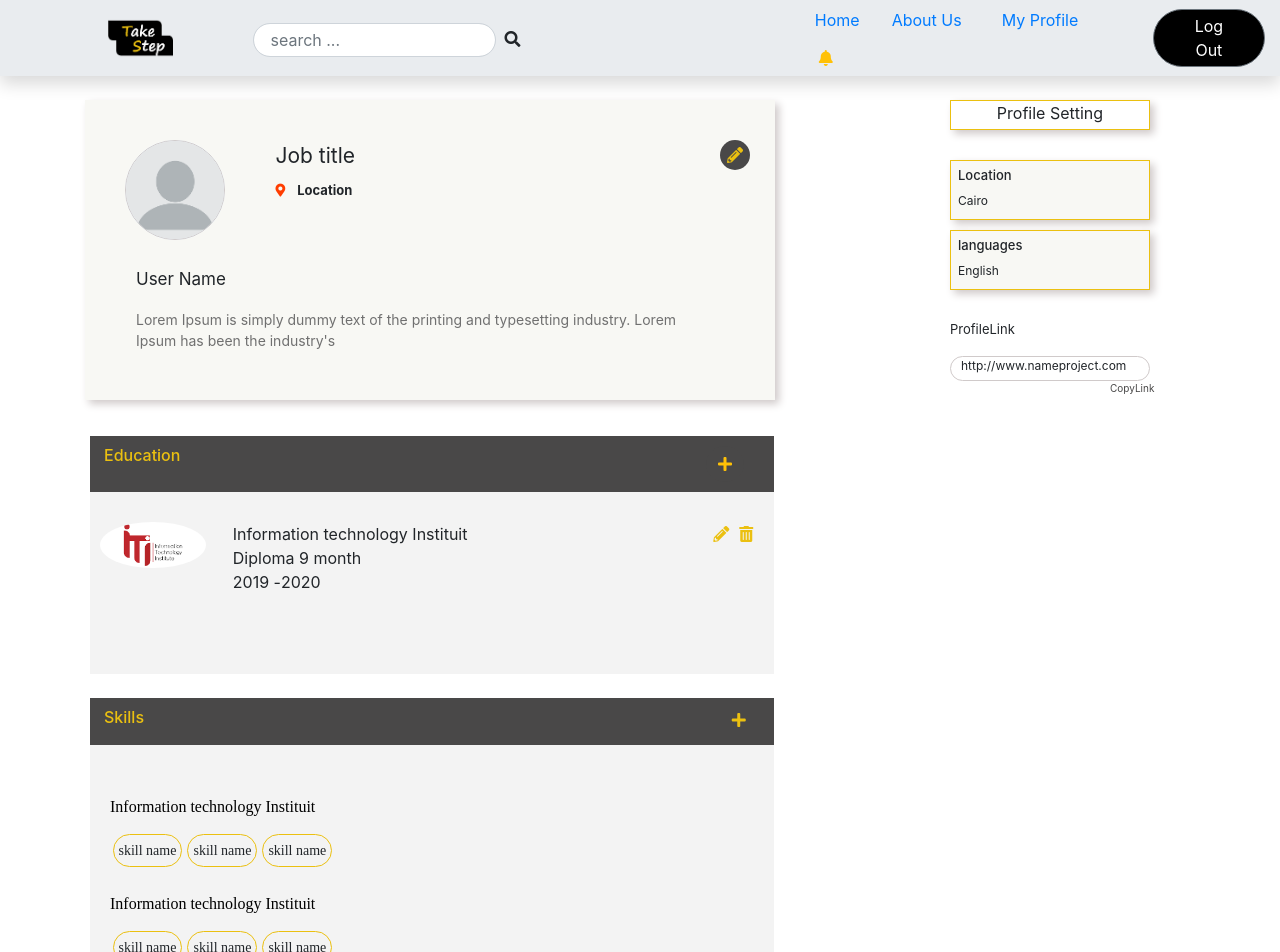
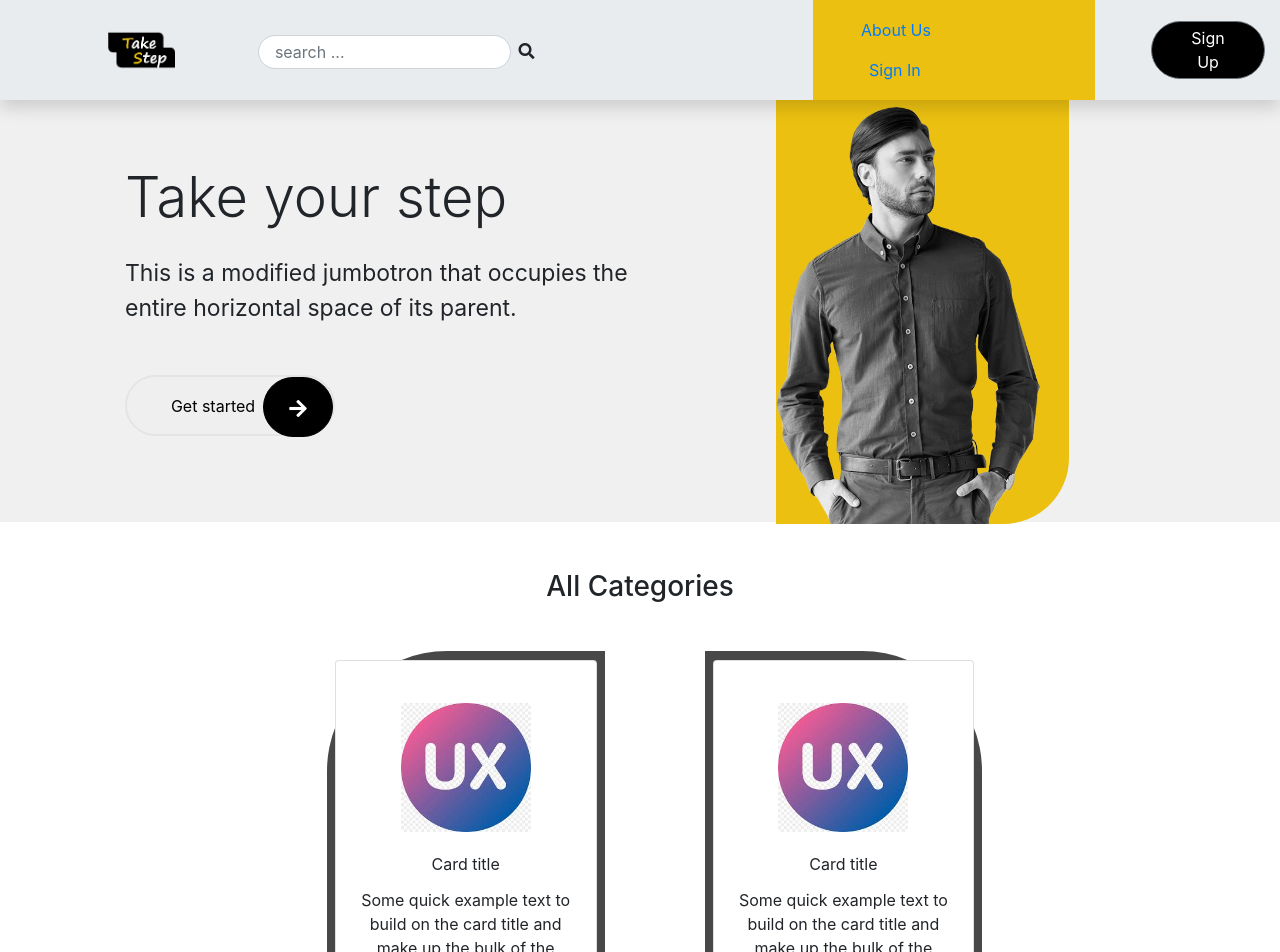
Before and after one commit to maieltayeb/Take-Step-React, a React (Create React App) app: page / in a window 1280 px wide. Shown: the top 952 px of the page. Built offline with nearby package versions, Linux system fonts and the light colour scheme.

Commit message:
meeting changes

```diff
--- a/src/App.js
+++ b/src/App.js
@@ -39,11 +39,11 @@ function App() {
       {/* <HomePageOwner></HomePageOwner> */}
       {/* <HomePageVolunteer></HomePageVolunteer> */}
 
-      {/* <WelcomePage></WelcomePage> */}
+      <WelcomePage></WelcomePage>
       {/* <HowITWork></HowITWork> */}
       {/* <Example /> */}
       {/* <HowItWorkCard></HowItWorkCard> */}
-      <VolunteerProfile></VolunteerProfile>
+      {/* <VolunteerProfile></VolunteerProfile> */}
       {/* <BussinessOwnerProfile></BussinessOwnerProfile> */}
       {/* <Footer></Footer> */}
       {/* <AddEducation /> */}
--- a/src/Components/Modal/AddSkillModal/AddSkillModal.css
+++ b/src/Components/Modal/AddSkillModal/AddSkillModal.css
@@ -63,6 +63,6 @@
   background-color: #494848 !important;
   border: 0px !important;
 }
-button {
+.skill-button {
   background-color: #494848;
 }
--- a/src/Components/Modal/AddSkillModal/AddSkillModal.js
+++ b/src/Components/Modal/AddSkillModal/AddSkillModal.js
@@ -99,6 +99,7 @@ const AddSkill = props => {
         </ModalBody>
         <ModalFooter>
           <Button
+            className="skill-button"
             color="primary"
             onClick={toggle}
             style={{
@@ -112,6 +113,7 @@ const AddSkill = props => {
             Cancel
           </Button>{" "}
           <Button
+            className="skill-button"
             color="secondary"
             onClick={toggle}
             style={{
--- a/src/Components/SkillSection/SkillSec.js
+++ b/src/Components/SkillSection/SkillSec.js
@@ -1,8 +1,7 @@
 import React, { Component } from "react";
 import "./skillSec.css";
 
-import AddSkill  from "../Modal/AddSkillModal/AddSkillModal";
-
+import AddSkill from "../Modal/AddSkillModal/AddSkillModal";
 
 class SkillSection extends Component {
   state = {};
@@ -15,7 +14,7 @@ class SkillSection extends Component {
           </div>
           <div className="skillSection-container-top-icon">
             {/* <i class="fas fa-pencil-alt"></i>{" "} */}
-            <AddSkill ></AddSkill>
+            <AddSkill></AddSkill>
           </div>
         </div>
         <div className="skillSection-container-body">
@@ -28,14 +27,14 @@ class SkillSection extends Component {
               <span className="dev">skill name</span>
               <span className="dev">skill name</span>
             </div>
-            <div className="skillSection-container-body-info-title">
+            {/* <div className="skillSection-container-body-info-title">
               Information technology Instituit
             </div>
             <div className="skillSection-devs">
               <span className="dev">skill name</span>
               <span className="dev">skill name</span>
               <span className="dev">skill name</span>
-            </div>
+            </div> */}
           </div>
           {/* <div className="body-space"></div>
           <div className="skillSection-container-body-icon">
--- a/src/Components/SkillSection/skillSec.css
+++ b/src/Components/SkillSection/skillSec.css
@@ -26,7 +26,7 @@
 /**********************middle**************************************/
 .skillSection-container-body {
   background-color: rgb(243, 243, 243);
-  min-height: 200px;
+  min-height: 100px;
   padding: 10px;
   margin: 10px;
   display: flex;
```
